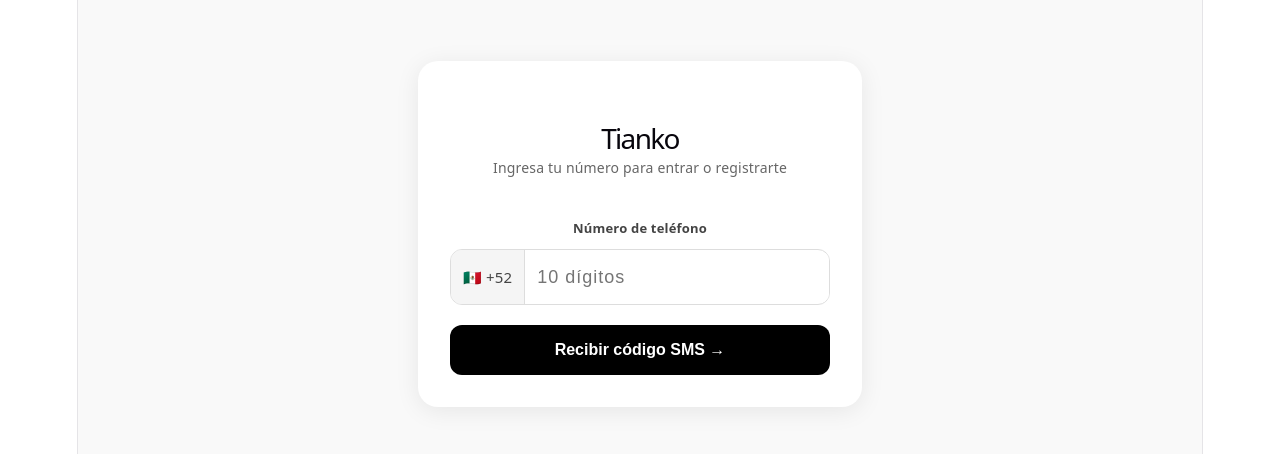
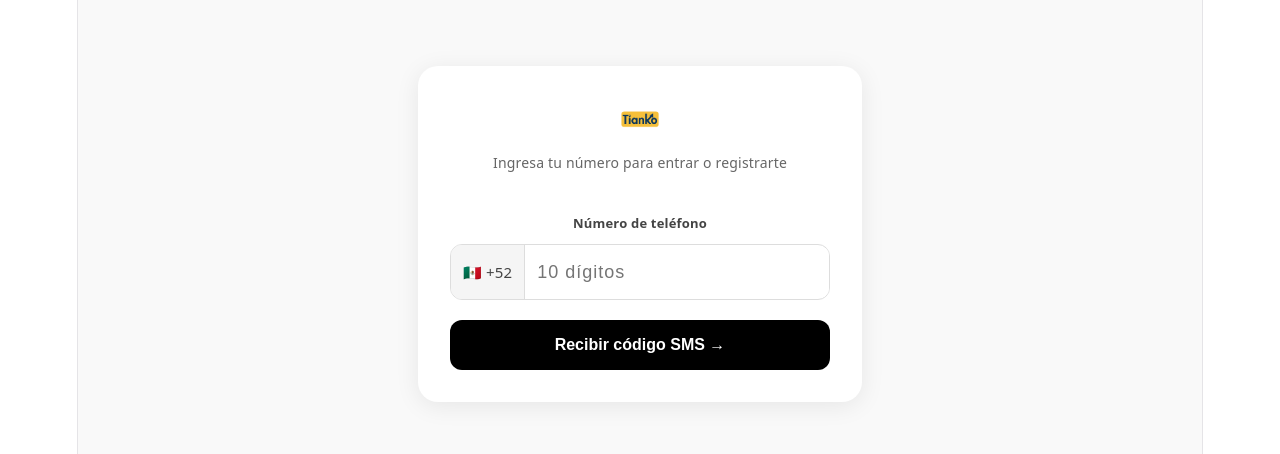
Before and after one commit to carloshighuert/tianko-mvp, a React (Vite) app: page /login in a window 1280 px wide. Shown: the part 186-640 px from the top of the page. Built offline with nearby package versions, Linux system fonts and the light colour scheme.

Commit message:
fix: logo path corregido en Home y Login

```diff
--- a/src/pages/Home.jsx
+++ b/src/pages/Home.jsx
@@ -107,7 +107,12 @@
           alignItems: 'center',
           marginBottom: 16
         }}>
-          <img src="/tianko-logo.png" alt="Tianko" style={{ height: 36, width: 'auto' }} />
+          <img
+            src="/tianko-logo.png"
+            alt="Tianko"
+            style={{ height: 36, width: 'auto' }}
+            onError={(e) => console.log('Logo error:', e.target.src)}
+          />
 
           <button
             onClick={() => {
--- a/src/pages/Login.jsx
+++ b/src/pages/Login.jsx
@@ -180,9 +180,12 @@
       }}>
 
         {/* LOGO / MARCA */}
-        <h1 style={{ textAlign: 'center', marginBottom: 4, fontSize: 28 }}>
-          Tianko
-        </h1>
+        <img
+          src="/tianko-logo.png"
+          alt="Tianko"
+          style={{ height: 44, width: 'auto', marginBottom: 8, display: 'block', margin: '0 auto 8px' }}
+          onError={(e) => console.log('Logo error:', e.target.src)}
+        />
         <p style={{ textAlign: 'center', color: '#666', marginBottom: 32, fontSize: 14 }}>
           {step === 'phone'
             ? 'Ingresa tu número para entrar o registrarte'
--- a/src/pages/Product.jsx
+++ b/src/pages/Product.jsx
@@ -165,6 +165,8 @@
     }])
   }
 
+  console.log('Product data:', product, store)
+
   if (loading) return (
     <p style={{ textAlign: 'center', padding: 20 }}>Cargando...</p>
   )
```
